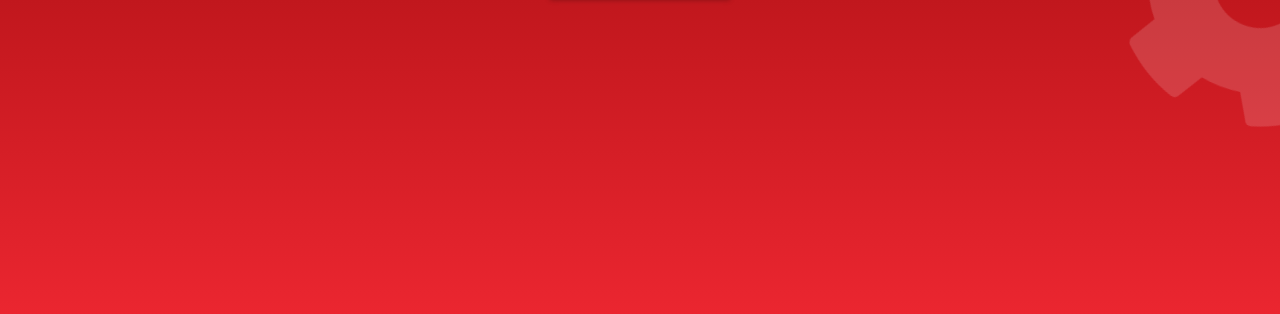
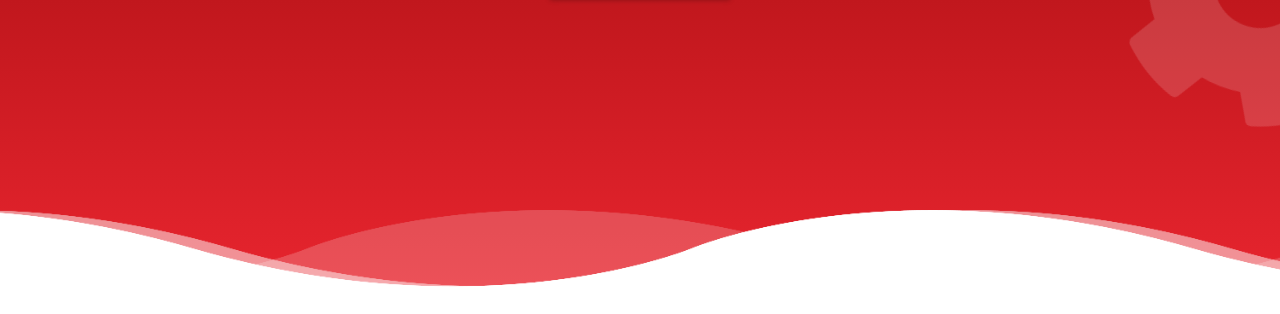
Before and after one commit to Sneha0024/IT-World, a plain HTML site: page index.html in a window 1280 px wide. Shown: the part 485-799 px from the top of the page. Drawn offline with nearby package versions, Linux system fonts and the light colour scheme.

Commit message:
Update style.css

```diff
--- a/style.css
+++ b/style.css
@@ -181,7 +181,7 @@ body{
   left: 0;
   height:11rem;
   width: 100%;
-  background: url(images/wave.png);
+  background: url(wave.png);
   background-size: 100rem 11rem;
   background-repeat: repeat-x;
   animation:waves 10s linear infinite;
```
